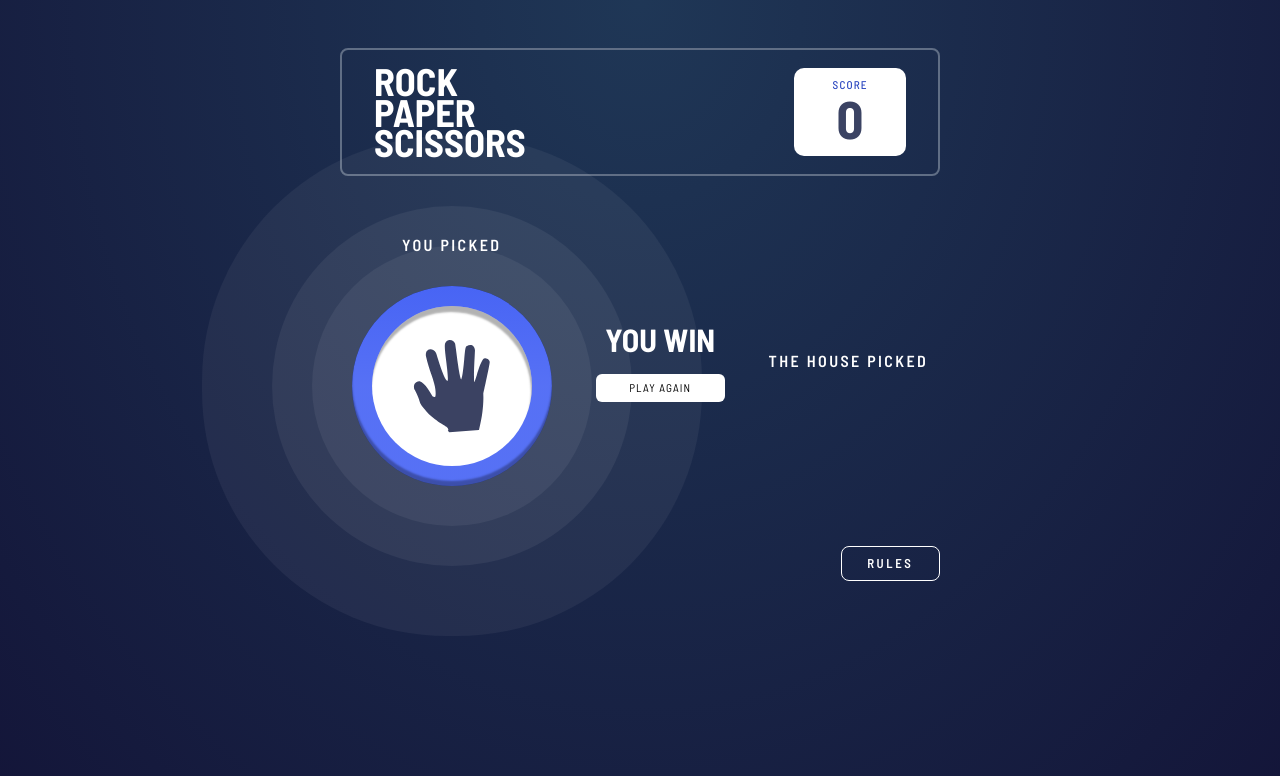
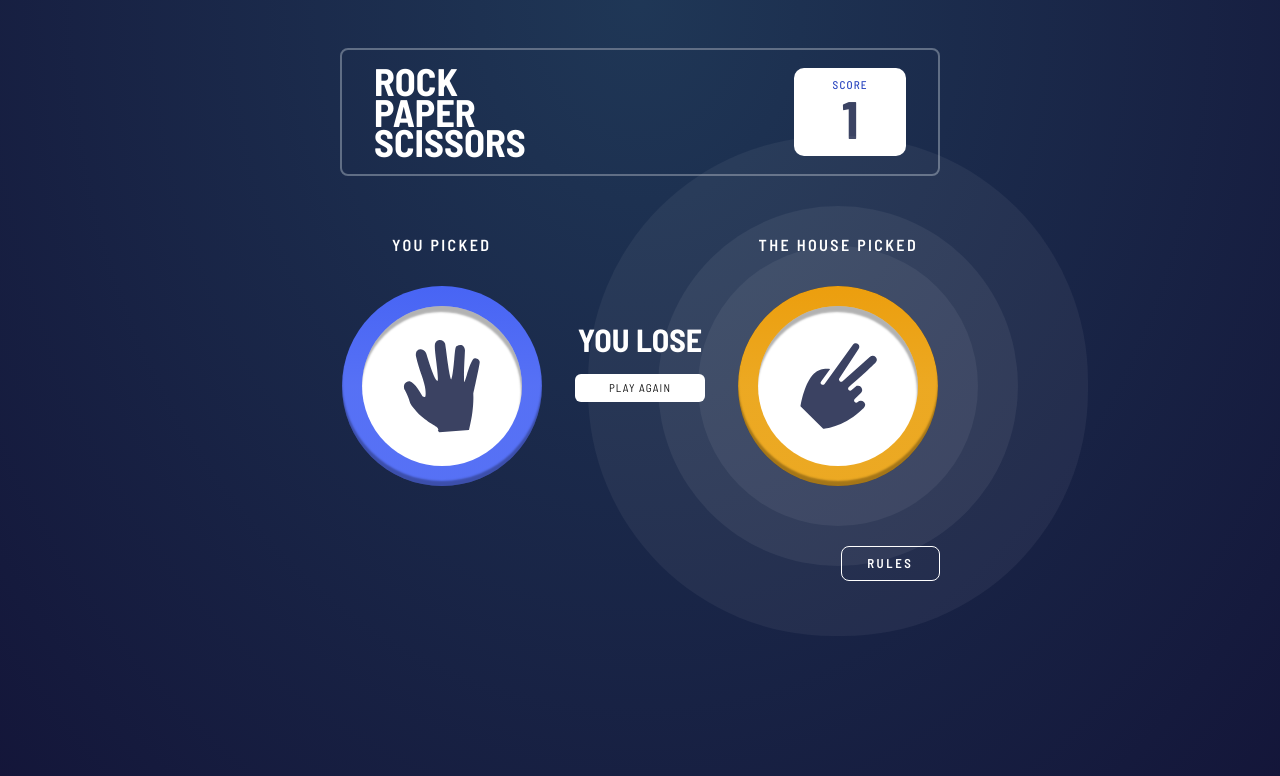
Before and after one commit to Aryan-ki-codepanti/rock-paper-scissors-app-fm, a React (Create React App) app: page / in a window 1280 px wide. Both pictures are taken after a click on the element 545 px from the left and 255 px from the top of the page. Shown: the top 776 px of the page. Built offline with nearby package versions, Linux system fonts and the light colour scheme.

Commit message:
done all just score updation issue

```diff
--- a/src/Components/ChoiceAction/index.jsx
+++ b/src/Components/ChoiceAction/index.jsx
@@ -1,19 +1,65 @@
-import React, { useState } from "react";
+import React, { useContext, useEffect, useState } from "react";
 import "./ChoiceAction.css";
 
 import paperImg from "../../Images/icon-paper.svg";
 import scissorImg from "../../Images/icon-scissors.svg";
 import rockImg from "../../Images/icon-rock.svg";
+import ScoreContext from "../../Context/Score/ScoreContext";
 
 const ChoiceAction = () => {
     // {paper, scissor, rock , default : null}
     const [userChoice, setUserChoice] = useState(null);
+    const [houseChoice, setHouseChoice] = useState(null);
+    const [result, setResult] = useState(null);
+
+    const { incrementScore } = useContext(ScoreContext);
 
     const imgMapper = {
         paper: paperImg,
         scissor: scissorImg,
         rock: rockImg
     };
+
+    useEffect(() => {
+        const determineWinner = () => {
+            if (!userChoice) return;
+
+            let choices = ["paper", "scissor", "rock"].filter(
+                x => x !== userChoice
+            );
+
+            let win = 0;
+            const randInt = Math.random() > 0.5 ? 1 : 0;
+            setHouseChoice(prev => choices[randInt]);
+
+            // logic to decide winner
+            if (userChoice === "paper") {
+                if (houseChoice === "rock") {
+                    setResult(prev => "win");
+                    win = 1;
+                }
+                // scissor
+                else setResult(prev => "lose");
+            } else if (userChoice === "scissor") {
+                if (houseChoice === "rock") setResult(prev => "lose");
+                else {
+                    setResult(prev => "win");
+                    win = 1;
+                }
+            } else {
+                // rock
+                if (houseChoice === "paper") setResult(prev => "lose");
+                else {
+                    setResult(prev => "win");
+                    win = 1;
+                }
+            }
+
+            if (win) incrementScore();
+        };
+
+        determineWinner();
+    }, [userChoice, houseChoice, incrementScore]);
 
     return (
         <div className="ChoiceAction container">
@@ -46,7 +92,7 @@ const ChoiceAction = () => {
                 </div>
             ) : (
                 <div className="result">
-                    <div className="you win">
+                    <div className={result === "win" ? "you win" : "you"}>
                         <span>You Picked</span>
                         <div className={`action ${userChoice}`}>
                             <div className="inner">
@@ -58,13 +104,21 @@ const ChoiceAction = () => {
                         </div>
                     </div>
                     <div className="control">
-                        <h1>You Win</h1>
+                        <h1>You {result}</h1>
                         <button onClick={e => setUserChoice(prev => null)}>
                             Play Again
                         </button>
                     </div>
-                    <div className="house">
+                    <div className={result === "lose" ? "house win" : "house"}>
                         <span>The house picked</span>
+                        <div className={`action ${houseChoice}`}>
+                            <div className="inner">
+                                <img
+                                    src={imgMapper[houseChoice]}
+                                    alt={`${houseChoice}-action`}
+                                />
+                            </div>
+                        </div>
                     </div>
                 </div>
             )}
--- a/src/Context/Score/ScoreProvider.js
+++ b/src/Context/Score/ScoreProvider.js
@@ -3,6 +3,11 @@ import ScoreContext from "./ScoreContext";
 
 const ScoreProvider = ({ children }) => {
     const [score, setScore] = useState(0);
+
+    const incrementScore = () => {
+        setScore(prev => prev + 1);
+        localStorage.setItem("rps-score", score + 1);
+    };
 
     useEffect(() => {
         const fetchScore = () => {
@@ -15,7 +20,7 @@ const ScoreProvider = ({ children }) => {
     }, []);
 
     return (
-        <ScoreContext.Provider value={{ score, setScore }}>
+        <ScoreContext.Provider value={{ score, setScore, incrementScore }}>
             {children}
         </ScoreContext.Provider>
     );
```
